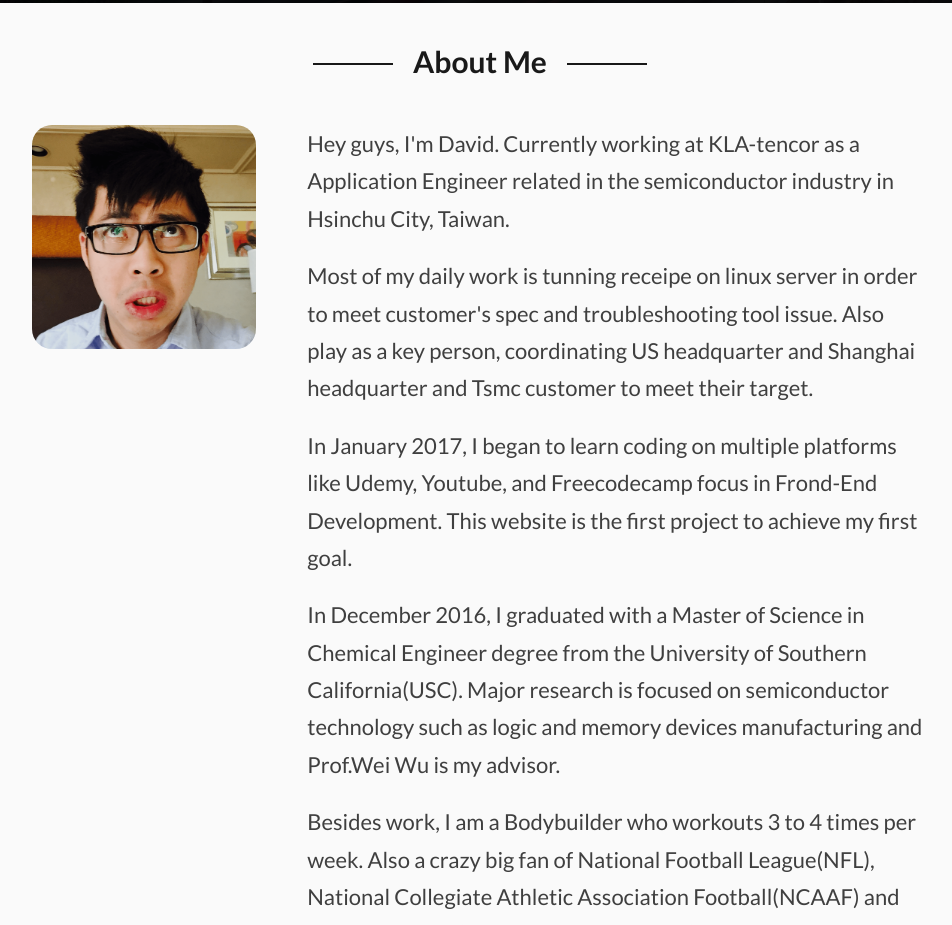
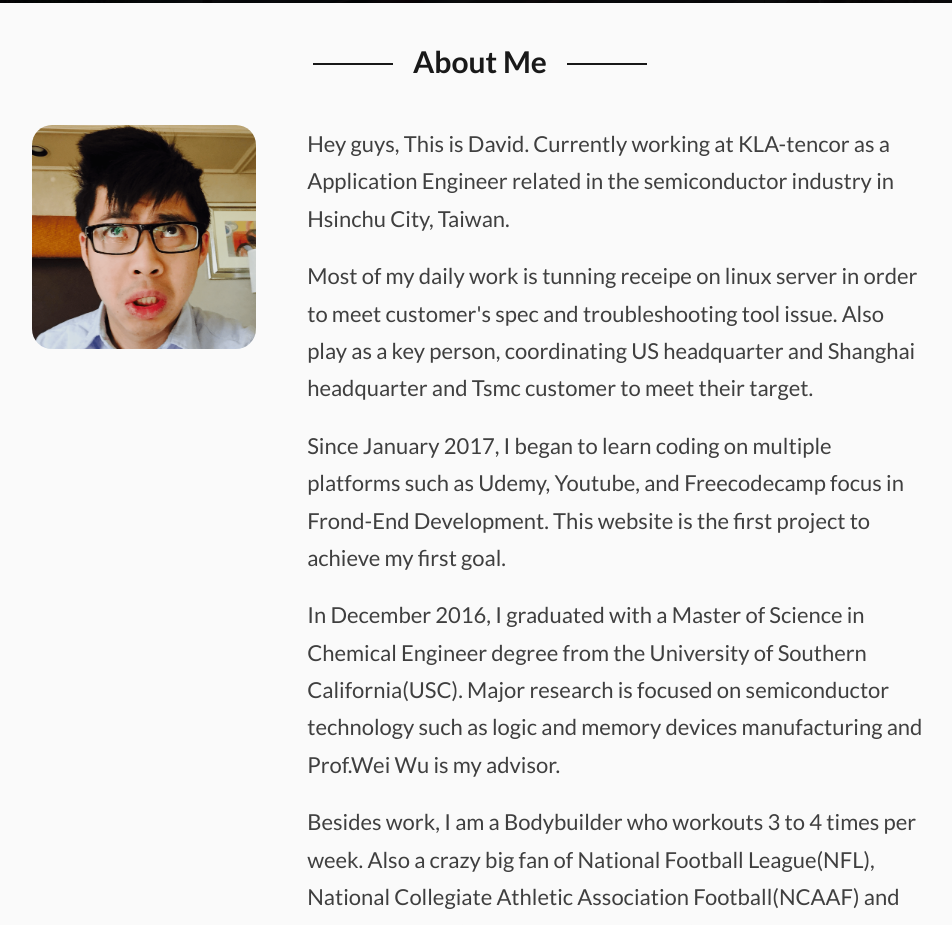
Before and after one commit to david11yf29/david11yf29.github.io, a website: page index.html in a window 1280 px wide. Shown: the part 797-1722 px from the top of the page, without its empty margins (160-1112 px from the left). Drawn offline with nearby package versions, Linux system fonts and the light colour scheme.

```diff
--- a/index.html
+++ b/index.html
@@ -28,9 +28,9 @@
                     <img src="img/Me.png" alt="David Lin">
                 </div>
                 <div class="intro__box--content">
-                    <p class="paragraph-margin-top">Hey guys, I'm David. Currently working at KLA-tencor as a Application Engineer related in the semiconductor industry in Hsinchu City, Taiwan.</p>
+                    <p class="paragraph-margin-top">Hey guys, This is David. Currently working at KLA-tencor as a Application Engineer related in the semiconductor industry in Hsinchu City, Taiwan.</p>
                     <p class="paragraph-margin-top">Most of my daily work is tunning receipe on linux server in order to meet customer's spec and troubleshooting tool issue. Also play as a key person, coordinating US headquarter and Shanghai headquarter and Tsmc customer to meet their target.</p>
-                    <p class="paragraph-margin-top">In January 2017, I began to learn coding on multiple platforms like Udemy, Youtube, and Freecodecamp focus in Frond-End Development. This website is the first project to achieve my first goal. </p>
+                    <p class="paragraph-margin-top">Since January 2017, I began to learn coding on multiple platforms such as Udemy, Youtube, and Freecodecamp focus in Frond-End Development. This website is the first project to achieve my first goal.</p>
                     <p class="paragraph-margin-top">In December 2016, I graduated with a Master of Science in Chemical Engineer degree from the University of Southern California(USC). Major research is focused on semiconductor technology such as logic and memory devices manufacturing and Prof.Wei Wu is my advisor.</p>
                     <p class="paragraph-margin-top">Besides work, I am a Bodybuilder who workouts 3 to 4 times per week. Also a crazy big fan of National Football League(NFL), National Collegiate Athletic Association Football(NCAAF) and Premier League(English Football League). I love to try everything new to fulfill my life.</p>
                 </div>
```
